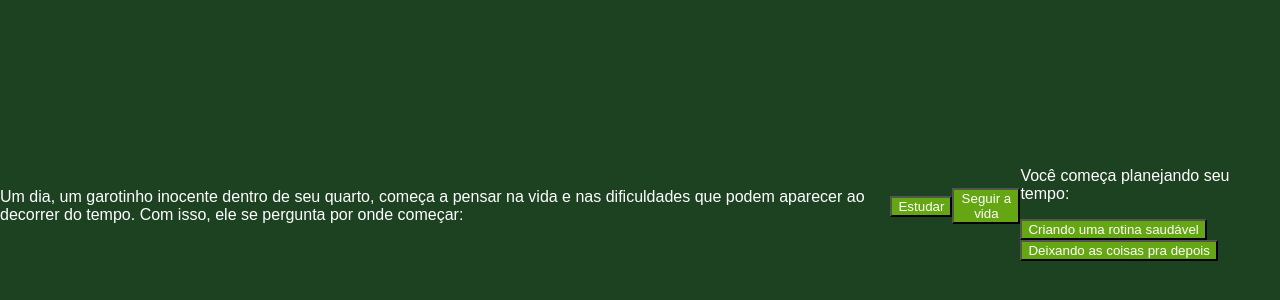
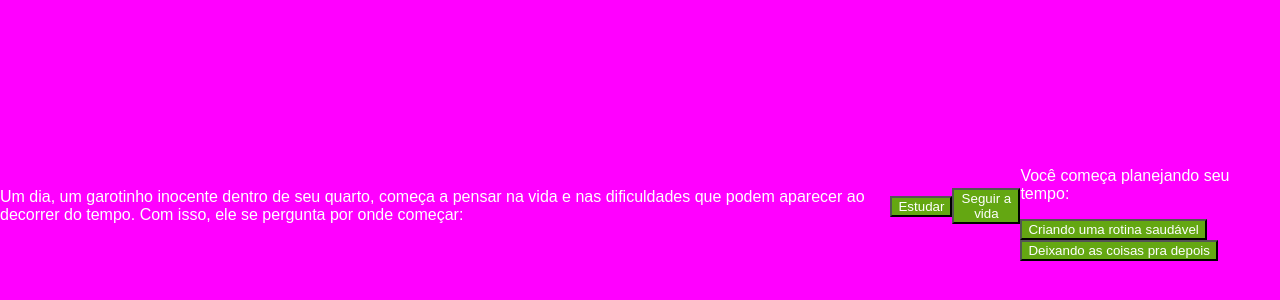
Before and after one commit to guilermii/aventura-legal, a plain HTML site: page index.html in a window 1280 px wide. Shown: the part 144-444 px from the top of the page. Drawn offline with Linux system fonts and the light colour scheme; a web font is replaced by a local one.

Commit message:
Update style.css

```diff
--- a/style.css
+++ b/style.css
@@ -1,6 +1,6 @@
 
 body {
-    background-color: #1D4221;
+    background-color: #ff00ff;
     color: white;
     font-family: "Bai Jamjuree", sans-serif;
     display: flex;
```
